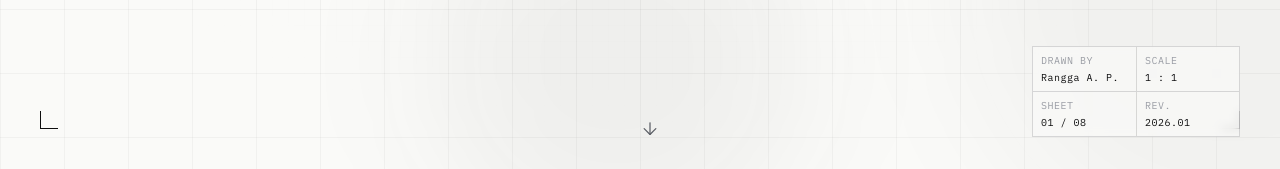
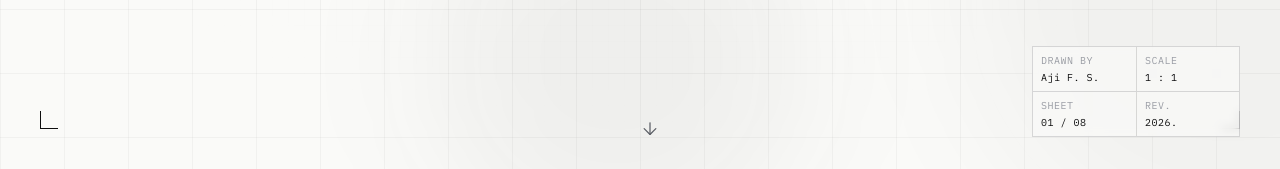
Before and after one commit to AjiGuin/Website-Porto, a React (Vite) app: page / in a window 1280 px wide. Shown: the part 631-800 px from the top of the page. Built offline with nearby package versions, Linux system fonts and the light colour scheme.

Commit message:
Update portfolio

```diff
--- a/index.html
+++ b/index.html
@@ -16,7 +16,7 @@
     />
     <meta name="author" content="Aji Fairuz Suryana" />
     <meta name="robots" content="index, follow" />
-    <link rel="canonical" href="https://ranggaadi.dev/" />
+    <link rel="canonical" href="https://website-porto.pages.dev/" />
 
     <!-- Open Graph -->
     <meta property="og:type" content="website" />
--- a/src/components/Hero.tsx
+++ b/src/components/Hero.tsx
@@ -84,7 +84,7 @@ export default function Hero() {
           <div className="grid grid-cols-2 divide-x divide-line-strong border-b border-line-strong">
             <div className="px-2 py-1.5">
               <p className="text-mist">Drawn by</p>
-              <p className="mt-0.5 text-ink normal-case">Rangga A. P.</p>
+              <p className="mt-0.5 text-ink normal-case">Aji F. S.</p>
             </div>
             <div className="px-2 py-1.5">
               <p className="text-mist">Scale</p>
@@ -98,7 +98,7 @@ export default function Hero() {
             </div>
             <div className="px-2 py-1.5">
               <p className="text-mist">Rev.</p>
-              <p className="mt-0.5 text-ink">2026.01</p>
+              <p className="mt-0.5 text-ink">2026.</p>
             </div>
           </div>
         </div>
```
Also changed, not shown: public/images/Bucket Truck.png (added).
